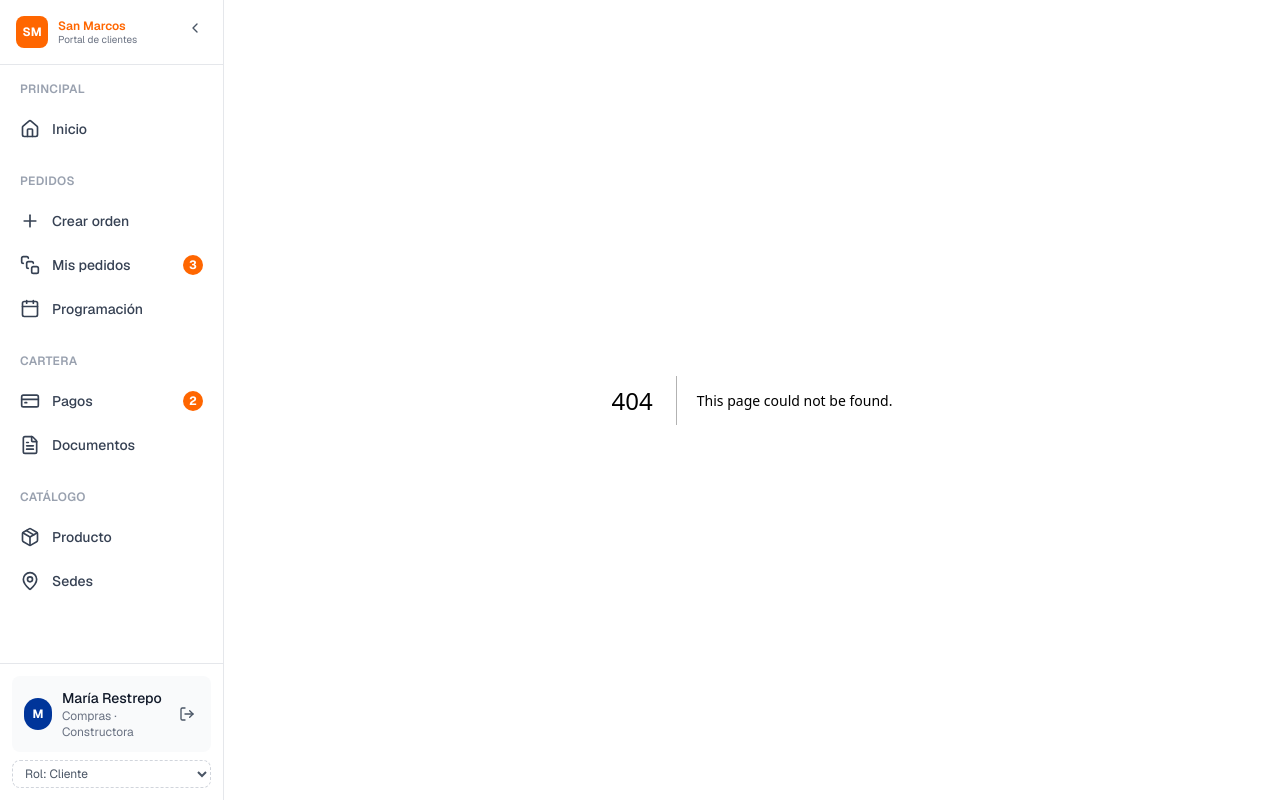
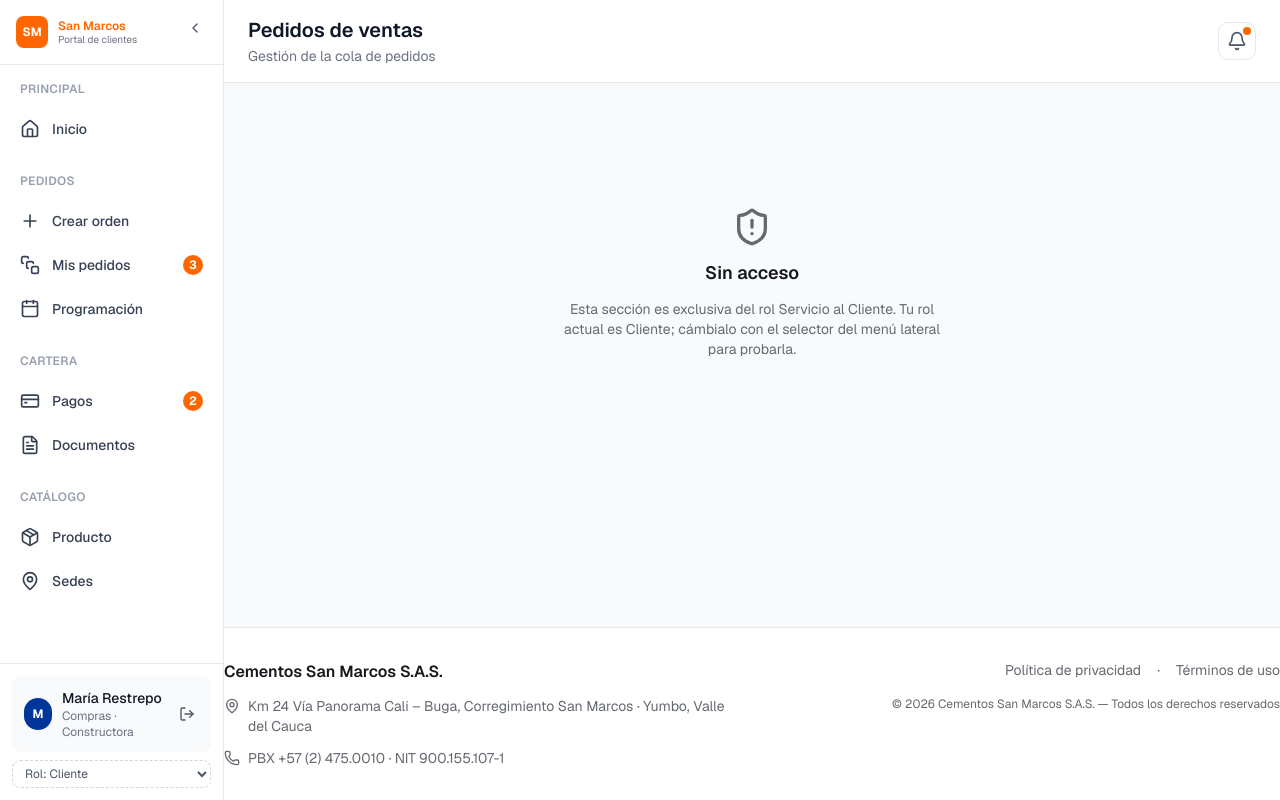
Before and after one commit to Elkin-Pena-UV/Portal_Clientes_Trace, a Next.js app in the folder Frontend/: page /servicio/pedidos in a window 1280 px wide. Before the commit this address had no page. Built offline with nearby package versions, Linux system fonts and the light colour scheme.

Commit message:
Paso 1: scaffold de rutas /servicio con RoleGuard y navegacion por rol

```diff
--- /dev/null
+++ b/Frontend/app/servicio/page.tsx
@@ -0,0 +1,19 @@
+'use client'
+
+import { DashboardLayout } from '@/components/dashboard/dashboard-layout'
+import { RoleGuard } from '@/components/role-guard'
+
+export default function ServicioDashboardPage() {
+  return (
+    <DashboardLayout
+      title="Dashboard de pedidos"
+      subtitle="Estado general de la cola de pedidos"
+    >
+      <RoleGuard rol="servicio">
+        <p className="text-sm text-muted-foreground">
+          Dashboard de pedidos (en construcción).
+        </p>
+      </RoleGuard>
+    </DashboardLayout>
+  )
+}
--- /dev/null
+++ b/Frontend/app/servicio/pedidos/[id]/page.tsx
@@ -0,0 +1,22 @@
+'use client'
+
+import { use } from 'react'
+import { DashboardLayout } from '@/components/dashboard/dashboard-layout'
+import { RoleGuard } from '@/components/role-guard'
+
+export default function ServicioPedidoDetallePage({
+  params,
+}: {
+  params: Promise<{ id: string }>
+}) {
+  const { id } = use(params)
+  return (
+    <DashboardLayout title="Detalle del pedido">
+      <RoleGuard rol="servicio">
+        <p className="text-sm text-muted-foreground">
+          Detalle del pedido {id} (en construcción).
+        </p>
+      </RoleGuard>
+    </DashboardLayout>
+  )
+}
--- /dev/null
+++ b/Frontend/app/servicio/pedidos/page.tsx
@@ -0,0 +1,19 @@
+'use client'
+
+import { DashboardLayout } from '@/components/dashboard/dashboard-layout'
+import { RoleGuard } from '@/components/role-guard'
+
+export default function ServicioPedidosPage() {
+  return (
+    <DashboardLayout
+      title="Pedidos de ventas"
+      subtitle="Gestión de la cola de pedidos"
+    >
+      <RoleGuard rol="servicio">
+        <p className="text-sm text-muted-foreground">
+          Listado de pedidos (en construcción).
+        </p>
+      </RoleGuard>
+    </DashboardLayout>
+  )
+}
--- a/Frontend/components/dashboard/sidebar.tsx
+++ b/Frontend/components/dashboard/sidebar.tsx
@@ -5,7 +5,9 @@ import Link from 'next/link'
 import { usePathname } from 'next/navigation'
 import {
   ChevronLeft,
+  ClipboardList,
   Home,
+  LayoutDashboard,
   LogOut,
   Menu,
   Plus,
@@ -94,6 +96,20 @@ const sidebarItems: SidebarItem[] = [
     href: '/sedes',
     icon: <MapPin className="size-5" />,
     roles: ['cliente'],
+  },
+  {
+    group: 'GESTIÓN',
+    label: 'Dashboard',
+    href: '/servicio',
+    icon: <LayoutDashboard className="size-5" />,
+    roles: ['servicio'],
+  },
+  {
+    group: 'GESTIÓN',
+    label: 'Pedidos de ventas',
+    href: '/servicio/pedidos',
+    icon: <ClipboardList className="size-5" />,
+    roles: ['servicio'],
   },
 ]
 
--- /dev/null
+++ b/Frontend/components/role-guard.tsx
@@ -0,0 +1,42 @@
+'use client'
+
+import { ShieldAlert } from 'lucide-react'
+import type { Rol } from '@/lib/types'
+import { usePortal } from '@/components/portal-provider'
+
+const ROL_NOMBRE: Record<Rol, string> = {
+  cliente: 'Cliente',
+  servicio: 'Servicio al Cliente',
+  admin: 'Admin',
+}
+
+interface RoleGuardProps {
+  /** Rol que puede ver el contenido envuelto. */
+  rol: Rol
+  children: React.ReactNode
+}
+
+/**
+ * Guard de prototipo: renderiza el contenido solo si el rol activo del
+ * provider coincide. No es autorización real — el rol viene del switcher
+ * de desarrollo del sidebar.
+ */
+export function RoleGuard({ rol, children }: RoleGuardProps) {
+  const { rol: rolActivo } = usePortal()
+
+  if (rolActivo !== rol) {
+    return (
+      <div className="flex min-h-[50vh] flex-col items-center justify-center gap-3 p-6 text-center">
+        <ShieldAlert className="size-10 text-muted-foreground" />
+        <h2 className="text-lg font-semibold">Sin acceso</h2>
+        <p className="max-w-sm text-sm text-muted-foreground">
+          Esta sección es exclusiva del rol {ROL_NOMBRE[rol]}. Tu rol actual es{' '}
+          {ROL_NOMBRE[rolActivo]}; cámbialo con el selector del menú lateral
+          para probarla.
+        </p>
+      </div>
+    )
+  }
+
+  return <>{children}</>
+}
```
